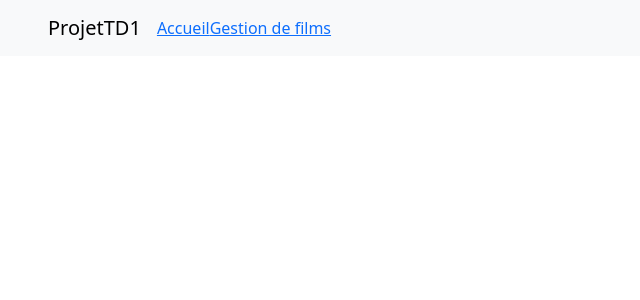
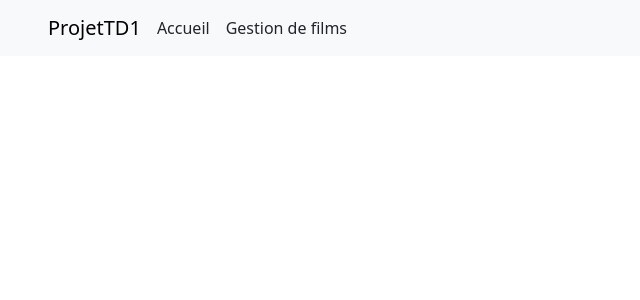
Before and after one commit to Daphneej91/ProjetAngular, an Angular app: page / in a window 1280 px wide. Shown: the top 300 px of the page, without its empty margins (0-640 px from the left). Built offline with nearby package versions, Linux system fonts and the light colour scheme; no server answers.

Commit message:
Correction visuel

```diff
--- a/src/app/app.routes.ts
+++ b/src/app/app.routes.ts
@@ -2,11 +2,9 @@ import { Routes } from '@angular/router';
 import { Home } from './home/home';
 import { MoviesList } from './movies-list/movies-list';
 import { AddMovie } from './add-movie/add-movie';
-import { UpdateMovie } from './update-movie/update-movie';
 
 export const routes: Routes = [
     { path: '', component: Home},
     { path: 'movies', component: MoviesList},
     { path: 'add-movie', component: AddMovie},
-    { path: 'update-movie', component: UpdateMovie},
 ];
--- a/src/app/home/home.html
+++ b/src/app/home/home.html
@@ -1,5 +1,4 @@
-<main>
+
 @for (movie of movies$ | async; track movie.id) {
   <app-movie-card [movie]="movie" ></app-movie-card>
 }
-</main>
--- a/src/app/home/movie-card/movie-card.html
+++ b/src/app/home/movie-card/movie-card.html
@@ -1,4 +1,4 @@
-<nav class="navbar navbar-light navbar-expand bg-light ps-5">
+
     <div class="card shadow m-4" style="width: 18rem; min-height: 55rem">
         @if(movie.image) {
             <img [src]="'http://localhost:8080/movies/' + movie.id + '/image'" class="card-img-top" alt="">
@@ -9,4 +9,3 @@
             <label class="note">Note: {{movie.rate}}</label>
         </div>
     </div>
-</nav>
--- a/src/app/movies-list/movies-list.html
+++ b/src/app/movies-list/movies-list.html
@@ -17,8 +17,7 @@
                     <td>{{movie.director}}</td>
                     <td>{{movie.rate}}</td>
                     <td>{{movie.synopsis}}</td>
-                    <td><button type="button" class="btn btn-danger deleteButton" (click)="deleteMovie(movie.id!)"><i class="bi bi-trash"></i></button>
-                        <a [routerLink]="['../update-movie']"><app-update-movie [movie]="movie"></app-update-movie> <button type="button" class="btn btn-danger deleteButton"><i class="bi bi-trash"></i></button></a></td>
+                    <td><button type="button" class="btn btn-danger deleteButton" (click)="deleteMovie(movie.id!)"><i class="bi bi-trash"></i></button></td>
                 </tr>
             }
         </table>
--- a/src/app/movies-list/movies-list.ts
+++ b/src/app/movies-list/movies-list.ts
@@ -6,11 +6,10 @@ import { Observable } from 'rxjs';
 import {AsyncPipe, DatePipe} from "@angular/common";
 import { RouterLink } from '@angular/router';
 import { takeUntilDestroyed } from '@angular/core/rxjs-interop';
-import { UpdateMovie } from "../update-movie/update-movie";
 
 @Component({
   selector: 'app-movies-list',
-  imports: [AsyncPipe, DatePipe, RouterLink, UpdateMovie],
+  imports: [AsyncPipe, DatePipe, RouterLink],
   templateUrl: './movies-list.html',
   styleUrl: './movies-list.scss',
 })
--- a/src/app/navbar/navbar.html
+++ b/src/app/navbar/navbar.html
@@ -1,5 +1,5 @@
 <nav class="navbar navbar-light navbar-expand bg-light ps-5">
   <a class="navbar-brand">{{title}}</a>
-  <a [routerLink]="['']">Accueil </a>
-  <a [routerLink]="['movies']"> Gestion de films</a>
+  <a class='nav-item nav-link' [routerLink]="['']">Accueil </a>
+  <a class='nav-item nav-link ms-3' [routerLink]="['movies']"> Gestion de films</a>
 </nav>
--- a/src/app/update-movie/update-movie.html
+++ /dev/null
@@ -1 +0,0 @@
-<p>update-movie works!</p>
```
Also changed, not shown: src/app/update-movie/update-movie.ts (deleted, +0 -13 lines), src/app/update-movie/update-movie.scss (deleted).
